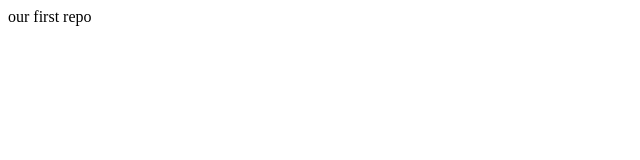
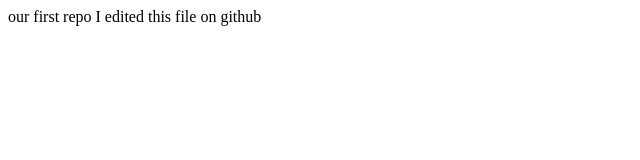
Before and after one commit to curime/git-course-repo, a website: page index.html in a window 1280 px wide. Shown: the whole page, without its empty margins (0-640 px from the left). Drawn offline with Linux system fonts and the light colour scheme.

Commit message:
Edited on GitHub

```diff
--- a/index.html
+++ b/index.html
@@ -2,5 +2,6 @@
 <html>
 	<body>
 	our first repo
+	I edited this file on github
 	</body>
 </html>
```
